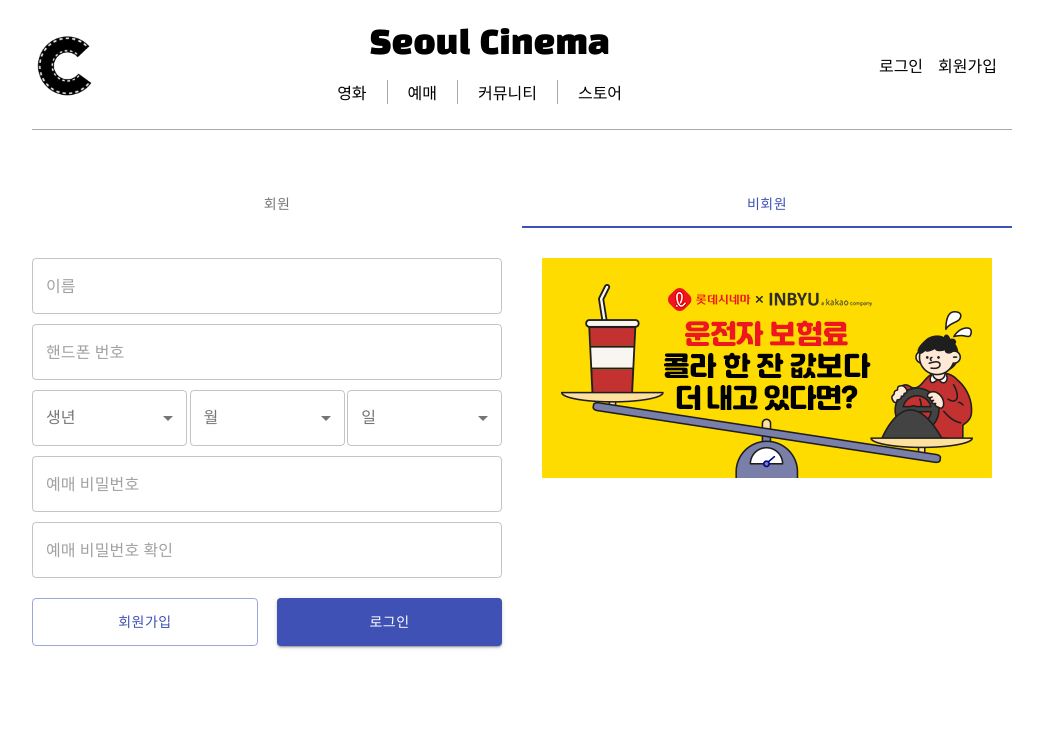
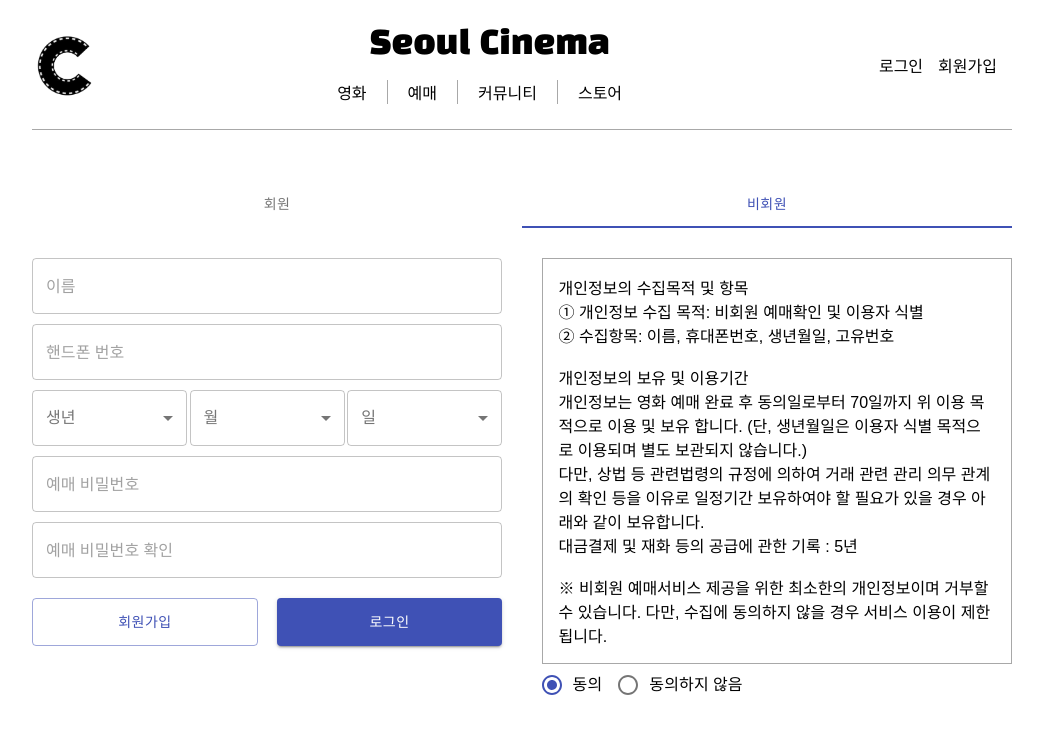
Before and after one commit to bucketressi/CinemaSeoul, a React (Create React App) app in the folder frontend/: page /login in a window 1280 px wide. Both pictures are taken after a click on the tab "비회원". Shown: the top 734 px of the page, without its empty margins (118-1161 px from the left). Built offline with nearby package versions, Linux system fonts and the light colour scheme; a web font is replaced by a local one.

Commit message:
비회원 동의여부 추가

```diff
--- a/frontend/src/Main/Type.tsx
+++ b/frontend/src/Main/Type.tsx
@@ -44,5 +44,5 @@ export type User = {
 	phone_num : string,
 	email? : string
 	password : string,
-	agreement : boolean
+	agreement : string
 }
--- a/frontend/src/Main/UserModel.tsx
+++ b/frontend/src/Main/UserModel.tsx
@@ -13,7 +13,7 @@ export const UserContextProvider = ({ children }: childrenObj) => {
 		user_name: "우희은",
 		phone_num: "010-4444-4444",
 		password: "hihello",
-		agreement: true
+		agreement: "1"
 	};
 
 	function userLogin(id: string, password: string) {
--- a/frontend/src/Pages/User/Login.tsx
+++ b/frontend/src/Pages/User/Login.tsx
@@ -1,7 +1,7 @@
 import React, { useEffect, useState, createRef } from 'react';
 import { Link, useHistory } from 'react-router-dom';
 import { SelectModule } from '../../Components';
-import { Tabs, Tab, TextField, Checkbox, Button } from '@material-ui/core';
+import { Tabs, Tab, TextField, Checkbox, Button, RadioGroup, FormControlLabel, Radio } from '@material-ui/core';
 import { useUserLogin, useNonUserLogin } from '../../Main/UserModel';
 import "../../scss/pages/login.scss";
 
@@ -14,7 +14,7 @@ const Login = () => {
 	const [password, setPassword] = useState<string>("");
 	const [passwordDual, setPasswordDual] = useState<string>("");
 	const [phoneNum, setPhoneNum] = useState<string>("");
-	const [agreement, setAgreement] = useState<boolean>(true);
+	const [agreement, setAgreement] = useState<string>("1");
 	const [birthYear, setBirthYear] = useState<string>("");
 	const [birthMonth, setBirthMonth] = useState<string>("");
 	const [birthDate, setBirthDate] = useState<string>("");
@@ -40,9 +40,9 @@ const Login = () => {
 
 	const handleNonUserLogin = () => {
 		nonUserLogin({
-			user_name : name,
+			user_name: name,
 			birth,
-			phone_num : phoneNum,
+			phone_num: phoneNum,
 			email,
 			password,
 			agreement
@@ -68,8 +68,8 @@ const Login = () => {
 				<div className="user-form">
 					<div className="form-con">
 						<div className="input-con">
-							<TextField variant="outlined" placeholder="이메일을 입력해주세요." onChange={(e) => {setEmail(e.target.value);}}/>
-							<TextField variant="outlined" type="password" placeholder="비밀번호를 입력해주세요."  onChange={(e) => {setPassword(e.target.value);}}/>
+							<TextField variant="outlined" placeholder="이메일을 입력해주세요." onChange={(e) => { setEmail(e.target.value); }} />
+							<TextField variant="outlined" type="password" placeholder="비밀번호를 입력해주세요." onChange={(e) => { setPassword(e.target.value); }} />
 						</div>
 						<Button className="btn" variant="contained" color="primary" onClick={handleUserLogin}>로그인</Button>
 						<div className="under-menu">
@@ -84,7 +84,7 @@ const Login = () => {
 							</div>
 						</div>
 					</div>
-					<div className="img-con">
+					<div className="rigth-con">
 						<img src="/img/killer.jpg" alt="홍보 이미지" />
 					</div>
 				</div>
@@ -96,23 +96,40 @@ const Login = () => {
 				<div className="nonuser-form">
 					<div className="form-con">
 						<div className="input-con">
-							<TextField variant="outlined" placeholder="이름" onChange={(e) => {setName(e.target.value);}}/>
-							<TextField variant="outlined" placeholder="핸드폰 번호" onChange={(e) => {setPhoneNum(e.target.value);}}/>
+							<TextField variant="outlined" placeholder="이름" onChange={(e) => { setName(e.target.value); }} />
+							<TextField variant="outlined" placeholder="핸드폰 번호" onChange={(e) => { setPhoneNum(e.target.value); }} />
 							<div className="birth-con">
-								<SelectModule tag="Year" value={birthYear} handleValueChange={(e) => { setBirthYear(e.target.value) }} start={1930} end={2022}/>
-								<SelectModule tag="Month" value={birthMonth} handleValueChange={(e) => { setBirthMonth(e.target.value) }} start={1} end={12}/>
-								<SelectModule tag="Date" value={birthDate} handleValueChange={(e) => { setBirthDate(e.target.value) }} start={1} end={30}/>
+								<SelectModule tag="Year" value={birthYear} handleValueChange={(e) => { setBirthYear(e.target.value) }} start={1930} end={2022} />
+								<SelectModule tag="Month" value={birthMonth} handleValueChange={(e) => { setBirthMonth(e.target.value) }} start={1} end={12} />
+								<SelectModule tag="Date" value={birthDate} handleValueChange={(e) => { setBirthDate(e.target.value) }} start={1} end={30} />
 							</div>
-							<TextField variant="outlined" type="password" placeholder="예매 비밀번호" onChange={(e) => {setPassword(e.target.value);}}/>
-							<TextField variant="outlined" type="password" placeholder="예매 비밀번호 확인" onChange={(e) => {setPasswordDual(e.target.value);}}/>
+							<TextField variant="outlined" type="password" placeholder="예매 비밀번호" onChange={(e) => { setPassword(e.target.value); }} />
+							<TextField variant="outlined" type="password" placeholder="예매 비밀번호 확인" onChange={(e) => { setPasswordDual(e.target.value); }} />
 						</div>
 						<div className="btn-con">
 							<Link to="/SignUp"><Button className="btn" variant="outlined" color="primary">회원가입</Button></Link>
 							<Button className="btn" variant="contained" color="primary" onClick={handleNonUserLogin}>로그인</Button>
 						</div>
 					</div>
-					<div className="img-con">
-						<img src="/img/ad.png" alt="홍보 이미지" />
+					<div className="right-con">
+						<div className="agreement-con">
+							<p>
+								개인정보의 수집목적 및 항목<br />
+								① 개인정보 수집 목적: 비회원 예매확인 및 이용자 식별<br />
+								② 수집항목: 이름, 휴대폰번호, 생년월일, 고유번호<br /><br />
+
+								개인정보의 보유 및 이용기간<br />
+								개인정보는 영화 예매 완료 후 동의일로부터 70일까지 위 이용 목적으로 이용 및 보유 합니다. (단, 생년월일은 이용자 식별 목적으로 이용되며 별도 보관되지 않습니다.)<br />
+								다만, 상법 등 관련법령의 규정에 의하여 거래 관련 관리 의무 관계의 확인 등을 이유로 일정기간 보유하여야 할 필요가 있을 경우 아래와 같이 보유합니다.<br />
+								대금결제 및 재화 등의 공급에 관한 기록 : 5년<br /><br />
+
+								※ 비회원 예매서비스 제공을 위한 최소한의 개인정보이며 거부할 수 있습니다. 다만, 수집에 동의하지 않을 경우 서비스 이용이 제한됩니다.<br />
+							</p>
+							<RadioGroup value={agreement} className="agree-check-con" onChange={(e)=>{setAgreement(e.target.value)}}>
+								<FormControlLabel value="1" control={<Radio color="primary"/>} label="동의" />
+								<FormControlLabel value="0" control={<Radio color="primary" />} label="동의하지 않음" />
+							</RadioGroup>
+						</div>
 					</div>
 				</div>
 			</div>
--- a/frontend/src/scss/pages/login.scss
+++ b/frontend/src/scss/pages/login.scss
@@ -75,3 +75,19 @@
 		}
 	}
 }
+
+.agreement-con{
+	&>p{
+		padding: 1rem;
+		border: 1px solid $border-color;
+	}
+	.agree-check-con{
+		display: flex;
+		flex-wrap: nowrap!important;
+		flex-direction: row!important;
+		&>div{
+			display: flex;
+			align-items: center;
+		}
+	}
+}
```
